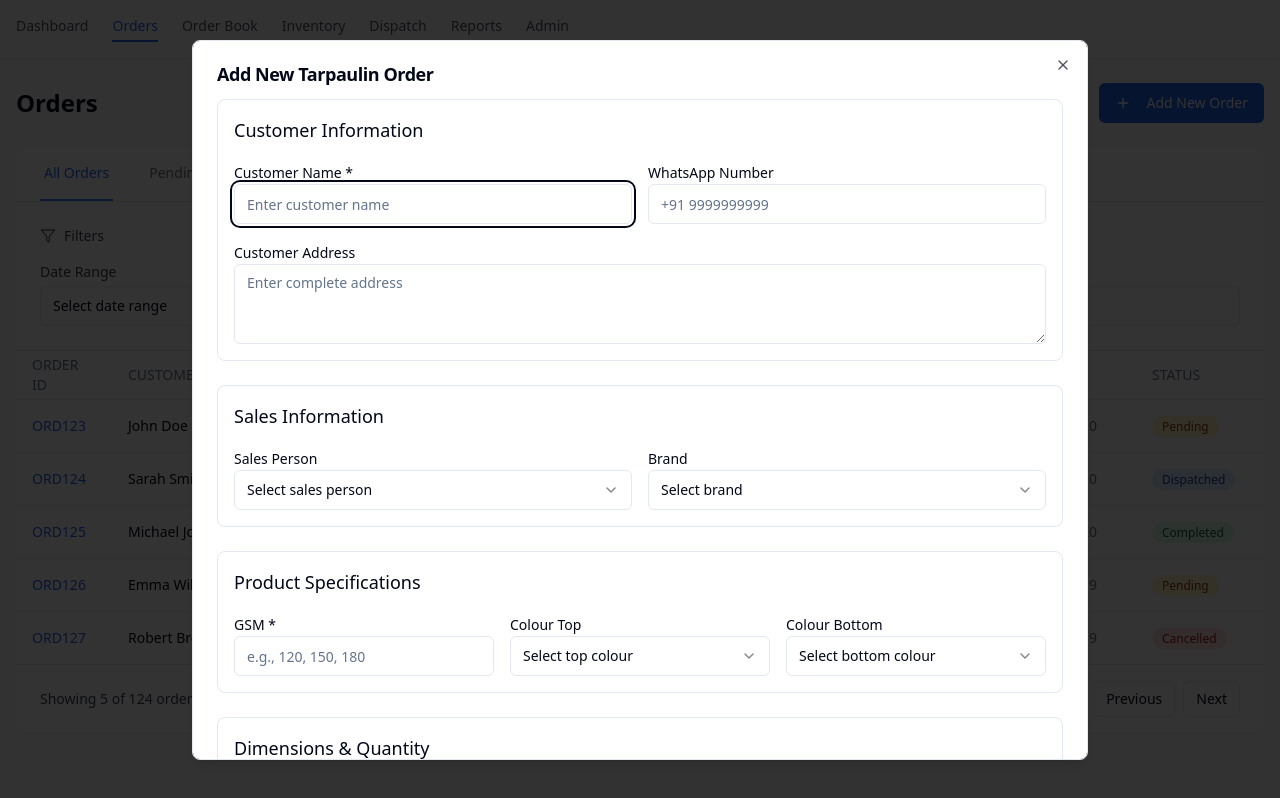
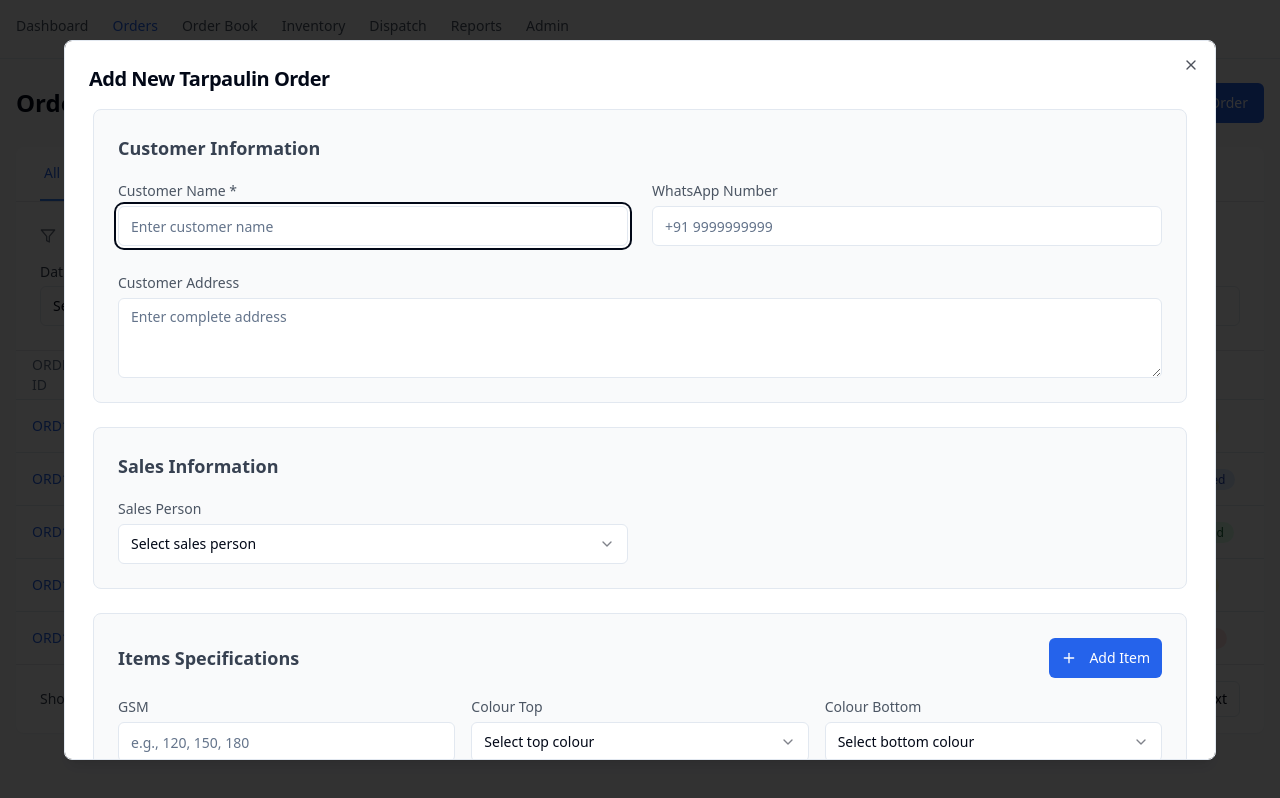
Before and after one commit to adarshroy001/DevLaunch-, a React (Vite) app: page /orders in a window 1280 px wide. Both pictures are taken after typing "Sample" into the empty fields and a click on the button "Add New Order". Built offline with nearby package versions, Linux system fonts and the light colour scheme.

Commit message:
Order section updated

```diff
--- a/src/components/forms/AddOrderForm.tsx
+++ b/src/components/forms/AddOrderForm.tsx
@@ -1,11 +1,12 @@
-
 import { useState } from "react";
 import { Button } from "@/components/ui/button";
 import { Input } from "@/components/ui/input";
 import { Label } from "@/components/ui/label";
 import { Textarea } from "@/components/ui/textarea";
 import { Select, SelectContent, SelectItem, SelectTrigger, SelectValue } from "@/components/ui/select";
+import { Checkbox } from "@/components/ui/checkbox";
 import { DialogHeader, DialogTitle, DialogContent, DialogFooter } from "@/components/ui/dialog";
+import { Plus, X } from "lucide-react";
 
 const AddOrderForm = ({ onClose }: { onClose: () => void }) => {
   const [formData, setFormData] = useState({
@@ -24,74 +25,125 @@ const AddOrderForm = ({ onClose }: { onClose: () => void }) => {
     sqYard: "",
     rate: "",
     kg: "",
-    ratePerKg: ""
+    ratePerKg: "",
+    xFactory: false,
+    forDelivery: false,
+    transport: ""
   });
 
-  const handleInputChange = (field: string, value: string) => {
+  const [itemRows, setItemRows] = useState([{
+    id: 1,
+    gsm: "",
+    colourTop: "",
+    colourBottom: ""
+  }]);
+
+  const [dimensionRows, setDimensionRows] = useState([{
+    id: 1,
+    length: "",
+    width: "",
+    quantity: "",
+    unit: ""
+  }]);
+
+  const handleInputChange = (field: string, value: string | boolean) => {
     setFormData(prev => ({
       ...prev,
       [field]: value
     }));
   };
 
+  const addItemRow = () => {
+    setItemRows(prev => [...prev, {
+      id: prev.length + 1,
+      gsm: "",
+      colourTop: "",
+      colourBottom: ""
+    }]);
+  };
+
+  const addDimensionRow = () => {
+    setDimensionRows(prev => [...prev, {
+      id: prev.length + 1,
+      length: "",
+      width: "",
+      quantity: "",
+      unit: ""
+    }]);
+  };
+
+  const updateItemRow = (id: number, field: string, value: string) => {
+    setItemRows(prev => prev.map(row =>
+      row.id === id ? { ...row, [field]: value } : row
+    ));
+  };
+
+  const updateDimensionRow = (id: number, field: string, value: string) => {
+    setDimensionRows(prev => prev.map(row =>
+      row.id === id ? { ...row, [field]: value } : row
+    ));
+  };
+
   const handleSubmit = (e: React.FormEvent) => {
     e.preventDefault();
-    console.log("Order submitted:", formData);
-    // Here you would typically submit to your backend
+    console.log("Order submitted:", { formData, itemRows, dimensionRows });
     onClose();
   };
 
   return (
-    <DialogContent className="max-w-4xl max-h-[90vh] overflow-y-auto">
+    <DialogContent className="max-w-6xl max-h-[90vh] overflow-y-auto">
       <DialogHeader>
-        <DialogTitle>Add New Tarpaulin Order</DialogTitle>
+        <DialogTitle className="text-xl font-semibold">Add New Tarpaulin Order</DialogTitle>
       </DialogHeader>
 
-      <form onSubmit={handleSubmit} className="space-y-6">
+      <div className="space-y-6 px-1">
         {/* Customer Information */}
-        <div className="border rounded-lg p-4">
-          <h3 className="text-lg font-medium mb-4">Customer Information</h3>
-          <div className="grid grid-cols-1 md:grid-cols-2 gap-4">
+        <div className="border rounded-lg p-6 bg-gray-50">
+          <h3 className="text-lg font-semibold mb-4 text-gray-700">Customer Information</h3>
+          <div className="grid grid-cols-1 md:grid-cols-2 gap-6">
             <div>
-              <Label htmlFor="customerName">Customer Name *</Label>
+              <Label htmlFor="customerName" className="text-sm font-medium text-gray-600">Customer Name *</Label>
               <Input
                 id="customerName"
                 value={formData.customerName}
                 onChange={(e) => handleInputChange("customerName", e.target.value)}
                 placeholder="Enter customer name"
+                className="mt-1"
                 required
               />
             </div>
             <div>
-              <Label htmlFor="customerWhatsapp">WhatsApp Number</Label>
+              <Label htmlFor="customerWhatsapp" className="text-sm font-medium text-gray-600">WhatsApp Number</Label>
               <Input
                 id="customerWhatsapp"
                 value={formData.customerWhatsapp}
                 onChange={(e) => handleInputChange("customerWhatsapp", e.target.value)}
                 placeholder="+91 9999999999"
+                className="mt-1"
               />
             </div>
             <div className="md:col-span-2">
-              <Label htmlFor="customerAddress">Customer Address</Label>
+              <Label htmlFor="customerAddress" className="text-sm font-medium text-gray-600">Customer Address</Label>
               <Textarea
                 id="customerAddress"
                 value={formData.customerAddress}
                 onChange={(e) => handleInputChange("customerAddress", e.target.value)}
                 placeholder="Enter complete address"
                 rows={3}
+                className="mt-1"
               />
             </div>
           </div>
         </div>
 
         {/* Sales Information */}
-        <div className="border rounded-lg p-4">
-          <h3 className="text-lg font-medium mb-4">Sales Information</h3>
-          <div className="grid grid-cols-1 md:grid-cols-2 gap-4">
+        <div className="border rounded-lg p-6 bg-gray-50">
+          <h3 className="text-lg font-semibold mb-4 text-gray-700">Sales Information</h3>
+          <div className="grid grid-cols-1 md:grid-cols-2 gap-6">
             <div>
-              <Label htmlFor="salesPerson">Sales Person</Label>
+              <Label htmlFor="salesPerson" className="text-sm font-medium text-gray-600">Sales Person</Label>
               <Select value={formData.salesPerson} onValueChange={(value) => handleInputChange("salesPerson", value)}>
-                <SelectTrigger>
+                <SelectTrigger className="mt-1">
                   <SelectValue placeholder="Select sales person" />
                 </SelectTrigger>
                 <SelectContent>
@@ -102,42 +154,38 @@ const AddOrderForm = ({ onClose }: { onClose: () => void }) => {
                 </SelectContent>
               </Select>
             </div>
-            <div>
-              <Label htmlFor="brand">Brand</Label>
-              <Select value={formData.brand} onValueChange={(value) => handleInputChange("brand", value)}>
-                <SelectTrigger>
-                  <SelectValue placeholder="Select brand" />
-                </SelectTrigger>
-                <SelectContent>
-                  <SelectItem value="premium">Premium Tarp</SelectItem>
-                  <SelectItem value="heavy-duty">Heavy Duty</SelectItem>
-                  <SelectItem value="waterproof">Waterproof Pro</SelectItem>
-                  <SelectItem value="industrial">Industrial Grade</SelectItem>
-                  <SelectItem value="custom">Custom Brand</SelectItem>
-                </SelectContent>
-              </Select>
-            </div>
           </div>
         </div>
 
-        {/* Product Specifications */}
-        <div className="border rounded-lg p-4">
-          <h3 className="text-lg font-medium mb-4">Product Specifications</h3>
-          <div className="grid grid-cols-1 md:grid-cols-3 gap-4">
+        {/* Items Specifications */}
+        <div className="border rounded-lg p-6 bg-gray-50">
+          <div className="flex justify-between items-center mb-4">
+            <h3 className="text-lg font-semibold text-gray-700">Items Specifications</h3>
+            <Button
+              type="button"
+              onClick={addItemRow}
+              className="bg-blue-600 hover:bg-blue-700 text-white px-3 py-1 text-sm"
+            >
+              <Plus className="w-4 h-4 mr-1" />
+              Add Item
+            </Button>
+          </div>
+
+          {itemRows.map((row, index) => (
+            <div key={row.id} className="grid grid-cols-1 md:grid-cols-3 gap-4 mb-4">
               <div>
-              <Label htmlFor="gsm">GSM *</Label>
+                <Label className="text-sm font-medium text-gray-600">GSM</Label>
                 <Input
-                id="gsm"
-                value={formData.gsm}
-                onChange={(e) => handleInputChange("gsm", e.target.value)}
+                  value={row.gsm}
+                  onChange={(e) => updateItemRow(row.id, "gsm", e.target.value)}
                   placeholder="e.g., 120, 150, 180"
-                required
+                  className="mt-1"
                 />
               </div>
               <div>
-              <Label htmlFor="colourTop">Colour Top</Label>
-              <Select value={formData.colourTop} onValueChange={(value) => handleInputChange("colourTop", value)}>
-                <SelectTrigger>
+                <Label className="text-sm font-medium text-gray-600">Colour Top</Label>
+                <Select value={row.colourTop} onValueChange={(value) => updateItemRow(row.id, "colourTop", value)}>
+                  <SelectTrigger className="mt-1">
                     <SelectValue placeholder="Select top colour" />
                   </SelectTrigger>
                   <SelectContent>
@@ -152,9 +200,9 @@ const AddOrderForm = ({ onClose }: { onClose: () => void }) => {
                 </Select>
               </div>
               <div>
-              <Label htmlFor="colourBottom">Colour Bottom</Label>
-              <Select value={formData.colourBottom} onValueChange={(value) => handleInputChange("colourBottom", value)}>
-                <SelectTrigger>
+                <Label className="text-sm font-medium text-gray-600">Colour Bottom</Label>
+                <Select value={row.colourBottom} onValueChange={(value) => updateItemRow(row.id, "colourBottom", value)}>
+                  <SelectTrigger className="mt-1">
                     <SelectValue placeholder="Select bottom colour" />
                   </SelectTrigger>
                   <SelectContent>
@@ -169,46 +217,56 @@ const AddOrderForm = ({ onClose }: { onClose: () => void }) => {
                 </Select>
               </div>
             </div>
+          ))}
         </div>
 
         {/* Dimensions & Quantity */}
-        <div className="border rounded-lg p-4">
-          <h3 className="text-lg font-medium mb-4">Dimensions & Quantity</h3>
-          <div className="grid grid-cols-1 md:grid-cols-4 gap-4">
+        <div className="border rounded-lg p-6 bg-gray-50">
+          <div className="flex justify-between items-center mb-4">
+            <h3 className="text-lg font-semibold text-gray-700">Dimensions & Quantity</h3>
+            <Button
+              type="button"
+              onClick={addDimensionRow}
+              className="bg-blue-600 hover:bg-blue-700 text-white px-3 py-1 text-sm"
+            >
+              <Plus className="w-4 h-4 mr-1" />
+              Add Row
+            </Button>
+          </div>
+
+          {dimensionRows.map((row, index) => (
+            <div key={row.id} className="grid grid-cols-1 md:grid-cols-4 gap-4 mb-4">
               <div>
-              <Label htmlFor="length">Length (ft) *</Label>
+                <Label className="text-sm font-medium text-gray-600">Length (ft) *</Label>
                 <Input
-                id="length"
-                value={formData.length}
-                onChange={(e) => handleInputChange("length", e.target.value)}
+                  value={row.length}
+                  onChange={(e) => updateDimensionRow(row.id, "length", e.target.value)}
                   placeholder="e.g., 20"
-                required
+                  className="mt-1"
                 />
               </div>
               <div>
-              <Label htmlFor="width">Width (ft) *</Label>
+                <Label className="text-sm font-medium text-gray-600">Width (ft) *</Label>
                 <Input
-                id="width"
-                value={formData.width}
-                onChange={(e) => handleInputChange("width", e.target.value)}
+                  value={row.width}
+                  onChange={(e) => updateDimensionRow(row.id, "width", e.target.value)}
                   placeholder="e.g., 30"
-                required
+                  className="mt-1"
                 />
               </div>
               <div>
-              <Label htmlFor="quantity">Quantity *</Label>
+                <Label className="text-sm font-medium text-gray-600">Quantity *</Label>
                 <Input
-                id="quantity"
-                value={formData.quantity}
-                onChange={(e) => handleInputChange("quantity", e.target.value)}
+                  value={row.quantity}
+                  onChange={(e) => updateDimensionRow(row.id, "quantity", e.target.value)}
                   placeholder="e.g., 10"
-                required
+                  className="mt-1"
                 />
               </div>
               <div>
-              <Label htmlFor="unit">Unit</Label>
-              <Select value={formData.unit} onValueChange={(value) => handleInputChange("unit", value)}>
-                <SelectTrigger>
+                <Label className="text-sm font-medium text-gray-600">Unit</Label>
+                <Select value={row.unit} onValueChange={(value) => updateDimensionRow(row.id, "unit", value)}>
+                  <SelectTrigger className="mt-1">
                     <SelectValue placeholder="Select unit" />
                   </SelectTrigger>
                   <SelectContent>
@@ -220,64 +278,58 @@ const AddOrderForm = ({ onClose }: { onClose: () => void }) => {
                 </Select>
               </div>
             </div>
+          ))}
         </div>
 
-        {/* Pricing Information */}
-        <div className="border rounded-lg p-4">
-          <h3 className="text-lg font-medium mb-4">Pricing Information</h3>
-          <div className="grid grid-cols-1 md:grid-cols-4 gap-4">
-            <div>
-              <Label htmlFor="sqYard">Sq. Yard</Label>
-              <Input
-                id="sqYard"
-                value={formData.sqYard}
-                onChange={(e) => handleInputChange("sqYard", e.target.value)}
-                placeholder="Auto calculated"
-                readOnly
-                className="bg-gray-50"
+        {/* Delivery */}
+        <div className="border rounded-lg p-6 bg-gray-50">
+          <h3 className="text-lg font-semibold mb-4 text-gray-700">Delivery</h3>
+          <div className="grid grid-cols-1 md:grid-cols-3 gap-6">
+            <div className="flex items-center space-x-2">
+              <Checkbox
+                id="xFactory"
+                checked={formData.xFactory}
+                onCheckedChange={(checked) => handleInputChange("xFactory", checked)}
               />
+              <Label htmlFor="xFactory" className="text-sm font-medium text-gray-600">X-Factory</Label>
+            </div>
+            <div className="flex items-center space-x-2">
+              <Checkbox
+                id="forDelivery"
+                checked={formData.forDelivery}
+                onCheckedChange={(checked) => handleInputChange("forDelivery", checked)}
+              />
+              <Label htmlFor="forDelivery" className="text-sm font-medium text-gray-600">FOR Delivery</Label>
             </div>
             <div>
-              <Label htmlFor="rate">Rate (₹/Sq.Yard)</Label>
-              <Input
-                id="rate"
-                value={formData.rate}
-                onChange={(e) => handleInputChange("rate", e.target.value)}
-                placeholder="e.g., 45"
-              />
+              <Label htmlFor="transport" className="text-sm font-medium text-gray-600">Transport</Label>
+              <Select value={formData.transport} onValueChange={(value) => handleInputChange("transport", value)}>
+                <SelectTrigger className="mt-1">
+                  <SelectValue placeholder="Select transport" />
+                </SelectTrigger>
+                <SelectContent>
+                  <SelectItem value="own">Own Transport</SelectItem>
+                  <SelectItem value="courier">Courier</SelectItem>
+                  <SelectItem value="freight">Freight</SelectItem>
+                  <SelectItem value="pickup">Customer Pickup</SelectItem>
+                </SelectContent>
+              </Select>
             </div>
-            <div>
-              <Label htmlFor="kg">Weight (Kg)</Label>
-              <Input
-                id="kg"
-                value={formData.kg}
-                onChange={(e) => handleInputChange("kg", e.target.value)}
-                placeholder="Auto calculated"
-                readOnly
-                className="bg-gray-50"
-              />
-            </div>
-            <div>
-              <Label htmlFor="ratePerKg">Rate (₹/Kg)</Label>
-              <Input
-                id="ratePerKg"
-                value={formData.ratePerKg}
-                onChange={(e) => handleInputChange("ratePerKg", e.target.value)}
-                placeholder="e.g., 150"
-              />
           </div>
         </div>
       </div>
 
-        <DialogFooter>
+      <DialogFooter className="mt-6">
         <Button type="button" variant="outline" onClick={onClose}>
           Cancel
         </Button>
-          <Button type="submit" className="bg-blue-600 hover:bg-blue-700">
-            Create Order
+        <Button
+          onClick={handleSubmit}
+          className="bg-blue-600 hover:bg-blue-700"
+        >
+          Submit
         </Button>
       </DialogFooter>
-      </form>
     </DialogContent>
   );
 };
--- a/src/pages/Orders.tsx
+++ b/src/pages/Orders.tsx
@@ -151,7 +151,7 @@ const Orders = () => {
                     <TableCell className="font-medium text-blue-600">{order.id}</TableCell>
                     <TableCell>{order.customer}</TableCell>
                     <TableCell>{order.product}</TableCell>
-                    <TableCell>{order.quantity}</TableCell>
+                    <TableCell className="pl-10">{order.quantity}</TableCell>
                     <TableCell className="text-gray-500">{order.date}</TableCell>
                     <TableCell>
                       <OrderStatusBadge status={order.status} />
```
Lines whose indentation alone changed are shown as unchanged.
